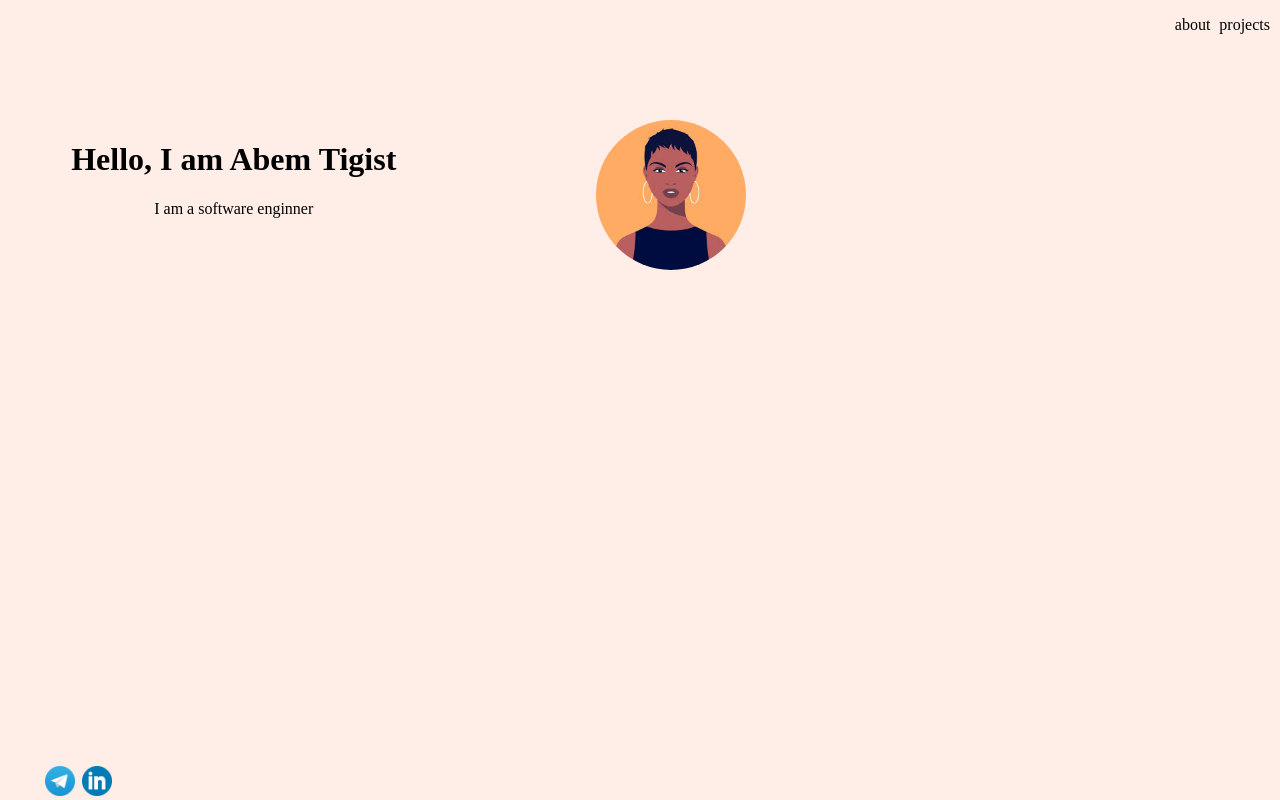
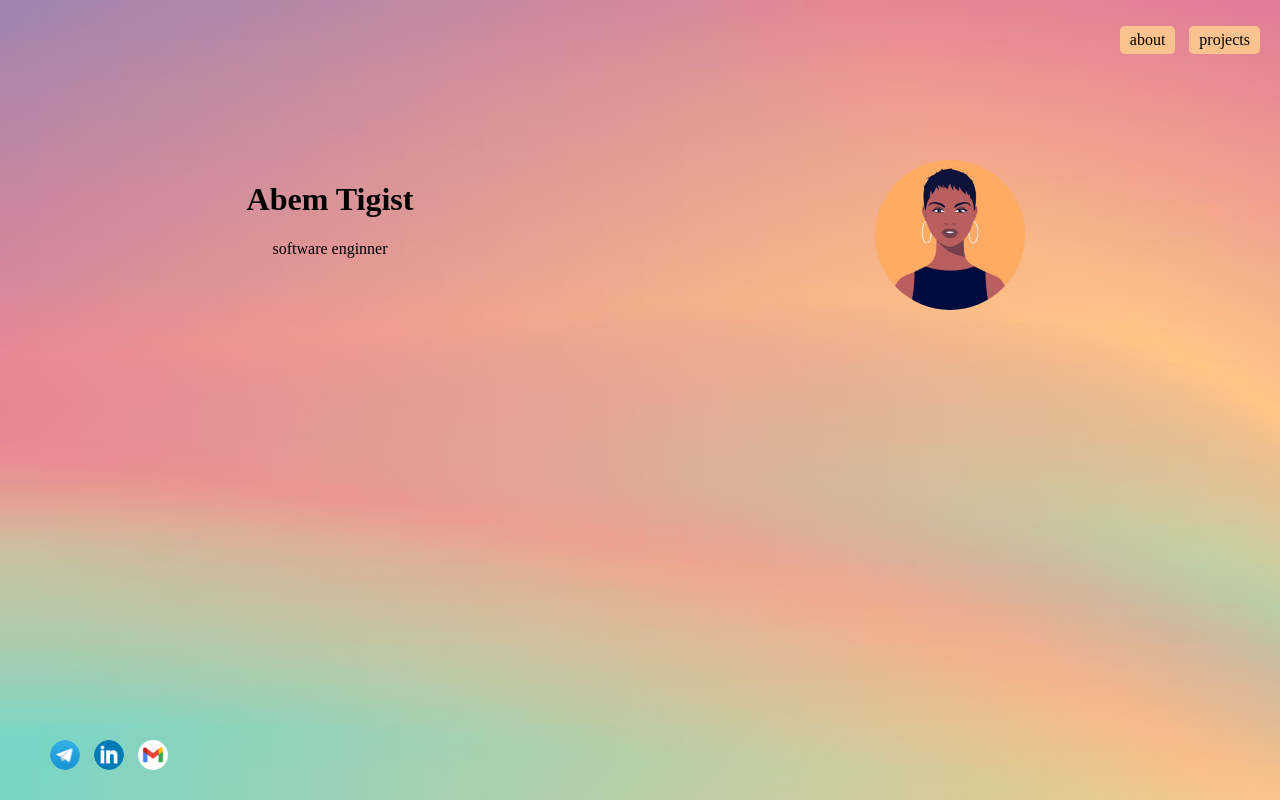
Before and after one commit to Abemchegen/abem, a plain HTML site: page index.html in a window 1280 px wide. Drawn offline with Linux system fonts and the light colour scheme.

Commit message:
some changes on the index

```diff
--- a/index.html
+++ b/index.html
@@ -20,8 +20,8 @@
         <div class = "container">
 
             <div class = "par">
-                <h1>Hello, I am Abem Tigist</h1>
-                <p> I am a software enginner</p>
+                <h1>Abem Tigist</h1>
+                <p> software enginner</p>
             </div>
             <div class = "pic">
                 <img src = "images/images.jfif">
@@ -32,8 +32,10 @@
 
     <footer>
         <ul>
-            <li><a href = "https://web.telegram.org/k/" target="_blank"><img src = "images/Telegram_logo.svg.png"></a></li>
-            <li><a href = "https://www.linkedin.com/" target="_blank"> <img src = "images/linkdin.webp"></a></li>
+            <li><a href = "https://web.telegram.org/k/#@abem_c" target="_blank"><img src = "images/Telegram_logo.svg.png"></a></li>
+            <li><a href = "https://www.linkedin.com/in/abem-chegen/" target="_blank"> <img src = "images/linkdin.webp"></a></li>
+            <li><a href = "mailto:abem.chegen@gmail.com" target="_blank"> <img src = "images/gmail.jpg"></a></li>
+
         </ul>
     </footer>
 </body>
--- a/styles.css
+++ b/styles.css
@@ -1,38 +1,50 @@
 html, body {
     height: 100%;
+    width: 100%;
+    margin: 0;
 }
 body {
-    background-color: #ffede7;
+    background-image: url("images/beautiful-colorful-gradient-background_492281-1165.avif");
+    background-repeat: no-repeat;
+    background-size: cover;
     display: flex;
     flex-direction: column;
-    margin: 0px 5px 0px 5px;
 }
 nav, footer {
     flex: 0 0 auto;
-    height: 50px;
+    padding: 5px;
+    margin: 5px;
 }
+
 main {
     margin: 0px 10px 0px 10px ;
+    padding: 10px;
     flex: 1;
-    background-color: #ffede7;
 }
+
 nav {
     text-align: right;
 }
 nav li {
-    display: inline;
-    margin-right: 5px;
+    display: inline-block;
+    margin-right: 10px;
+    padding: 5px 10px;
+    border: 1px solid none;
+    border-radius: 5px;
+    background-color: #f8c38e;
+    text-decoration: none;
 }
 nav li a {
     text-decoration: none;
     color: black;
 }
-nav li a:hover {
-    text-decoration: underline;
+nav li:hover {
+    transform: scale(1.1);
+    transform-origin: center;
 }
+
 .container {
     height: 100%;
-    width: 70%;
     display: flex;
     flex-direction: row;
     justify-content: center;
@@ -42,20 +54,17 @@ nav li a:hover {
     flex: 1;
     text-align: center;
     margin-top: 70px;
+
 }
 .pic img {
     width: 150px;
     border-radius: 50%;
 }
-
-footer {
-    bottom: 0;
-    width: 100%;
-}
 footer ul li {
     display: inline;
-    margin-right: 3px;
+    margin-right: 10px;
 }
 footer img {
     width: 30px;
+    border-radius: 50%;
 }
```
Also changed, not shown: images/beautiful-colorful-gradient-background_492281-1165.avif (added), images/gmail.jpg (added).
